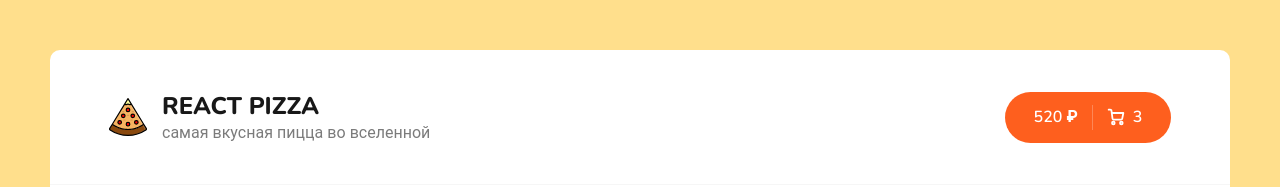
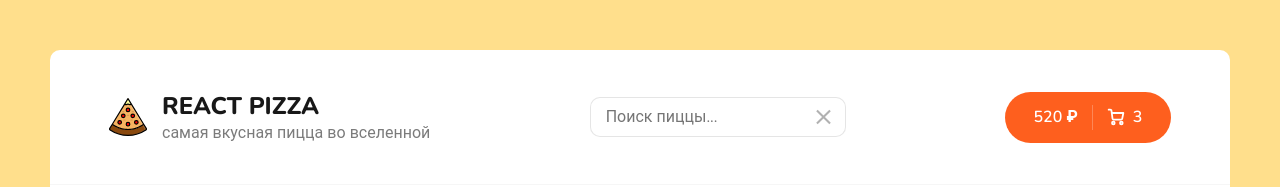
Before and after one commit to Stas9iMba/react-app, a React (Create React App) app: page / in a window 1280 px wide. Shown: the top 187 px of the page. Built offline with nearby package versions, Linux system fonts and the light colour scheme; no server answers.

Commit message:
creating a search component

```diff
--- a/src/components/Header.jsx
+++ b/src/components/Header.jsx
@@ -2,6 +2,7 @@ import React from "react";
 import { Link } from "react-router-dom";
 
 import logoSvg from "../assets/img/pizza-logo.svg";
+import Search from "./Search";
 
 function Header() {
   return (
@@ -14,6 +15,7 @@ function Header() {
             <p>самая вкусная пицца во вселенной</p>
           </div>
         </Link>
+        <Search />
         <Link to="/Cart" className="button button--cart">
           <span>520 ₽</span>
           <div className="button__delimiter"></div>
--- /dev/null
+++ b/src/components/Search/Search.module.scss
@@ -0,0 +1,34 @@
+.root {
+  position: relative;
+}
+
+.input {
+  border: 1px solid rgba(0, 0, 0, 0.1);
+  padding: 8px 35px 8px 15px;
+  max-width: 300px;
+  width: 100%;
+  border-radius: 10px;
+  font-size: 16px;
+  transition: border 0.2s ease-in-out;
+
+  &:focus,
+  &:hover {
+    border: 1px solid rgba(0, 0, 0, 0.5);
+  }
+}
+
+.remove {
+  position: absolute;
+  width: 25px;
+  height: 25px;
+  right: 10px;
+  top: 50%;
+  transform: translateY(-50%);
+  cursor: pointer;
+  opacity: 0.3;
+  transition: opacity 0.2s ease-in-out;
+
+  &:hover {
+    opacity: 0.9;
+  }
+}
--- /dev/null
+++ b/src/components/Search/index.jsx
@@ -0,0 +1,15 @@
+import React from "react";
+
+import style from "./Search.module.scss";
+import closeSvg from "../../assets/img/removeTextInput.svg";
+
+function Search() {
+  return (
+    <div className={style.root}>
+      <input className={style.input} type="text" placeholder="Поиск пиццы..." />
+      <img className={style.remove} src={closeSvg} alt="remove" />
+    </div>
+  );
+}
+
+export default Search;
```
